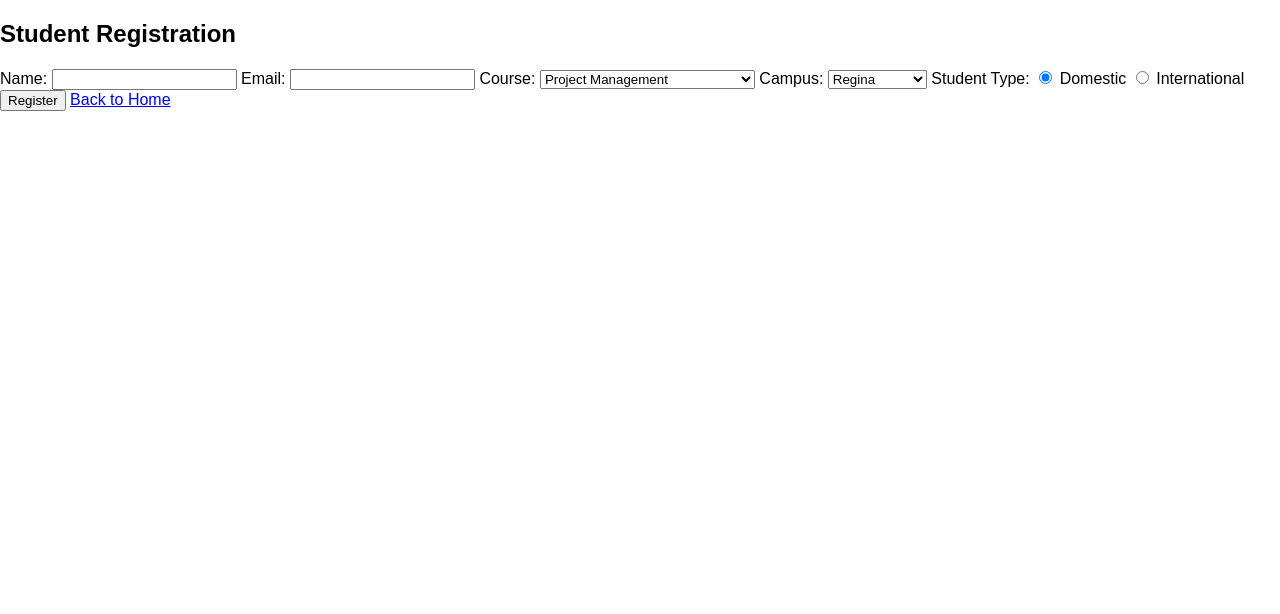
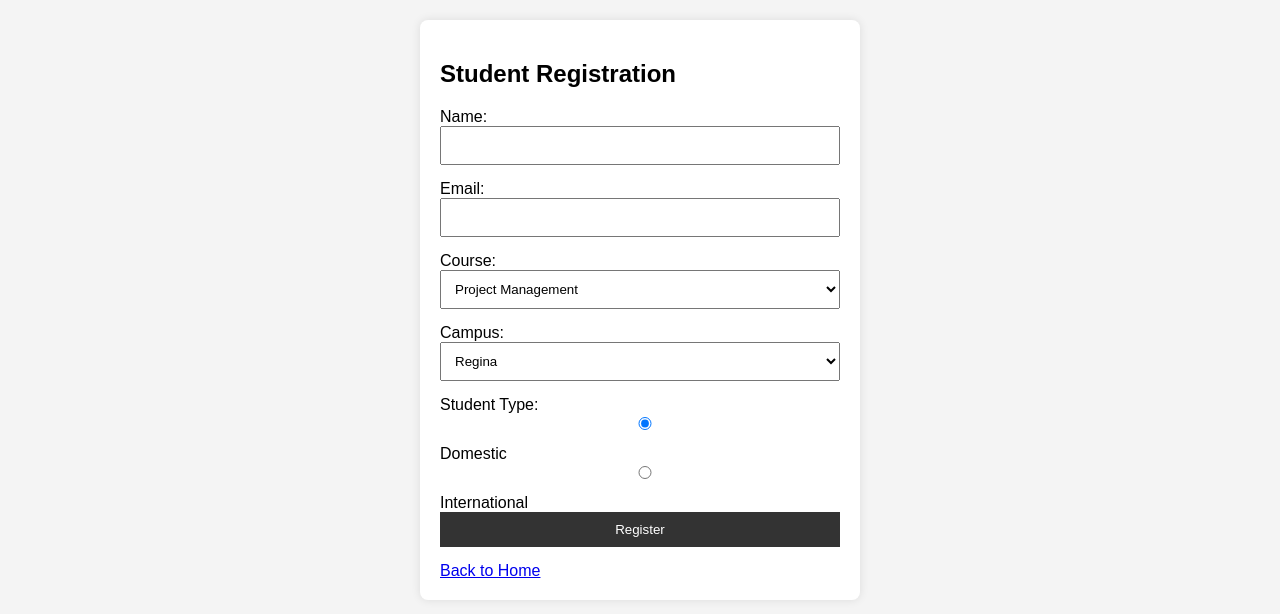
Before and after one commit to bhumilimbasia-spt/demo-Devops-, a plain HTML site: page registration.html in a window 1280 px wide. Drawn offline with Linux system fonts and the light colour scheme.

Commit message:
Update style.css

```diff
--- a/style.css
+++ b/style.css
@@ -1,7 +1,51 @@
-/* You can add global styles to this file, and also import other style files */
-* {
-  font-family: 'Montserrat', sans-serif !important;
+body {
+    font-family: 'Arial', sans-serif;
+    margin: 0;
+    padding: 0;
+    background-color: #f4f4f4;
 }
 
-html, body { height: 100%; }
-body { margin: 0; font-family: Roboto, "Helvetica Neue", sans-serif; }
+header {
+    background-color: #333;
+    color: #fff;
+    text-align: center;
+    padding: 1em 0;
+}
+
+nav {
+    margin-top: 20px;
+}
+
+nav a {
+    margin: 0 15px;
+    text-decoration: none;
+    color: #333;
+}
+
+main {
+    margin: 20px;
+}
+
+form {
+    max-width: 400px;
+    margin: 0 auto;
+    background-color: #fff;
+    padding: 20px;
+    border-radius: 8px;
+    box-shadow: 0 0 10px rgba(0, 0, 0, 0.1);
+}
+
+input, select, button {
+    margin-bottom: 15px;
+    width: 100%;
+    padding: 10px;
+    box-sizing: border-box;
+}
+
+button {
+    background-color: #333;
+    color: #fff;
+    border: none;
+    padding: 10px 15px;
+    cursor: pointer;
+}
```
